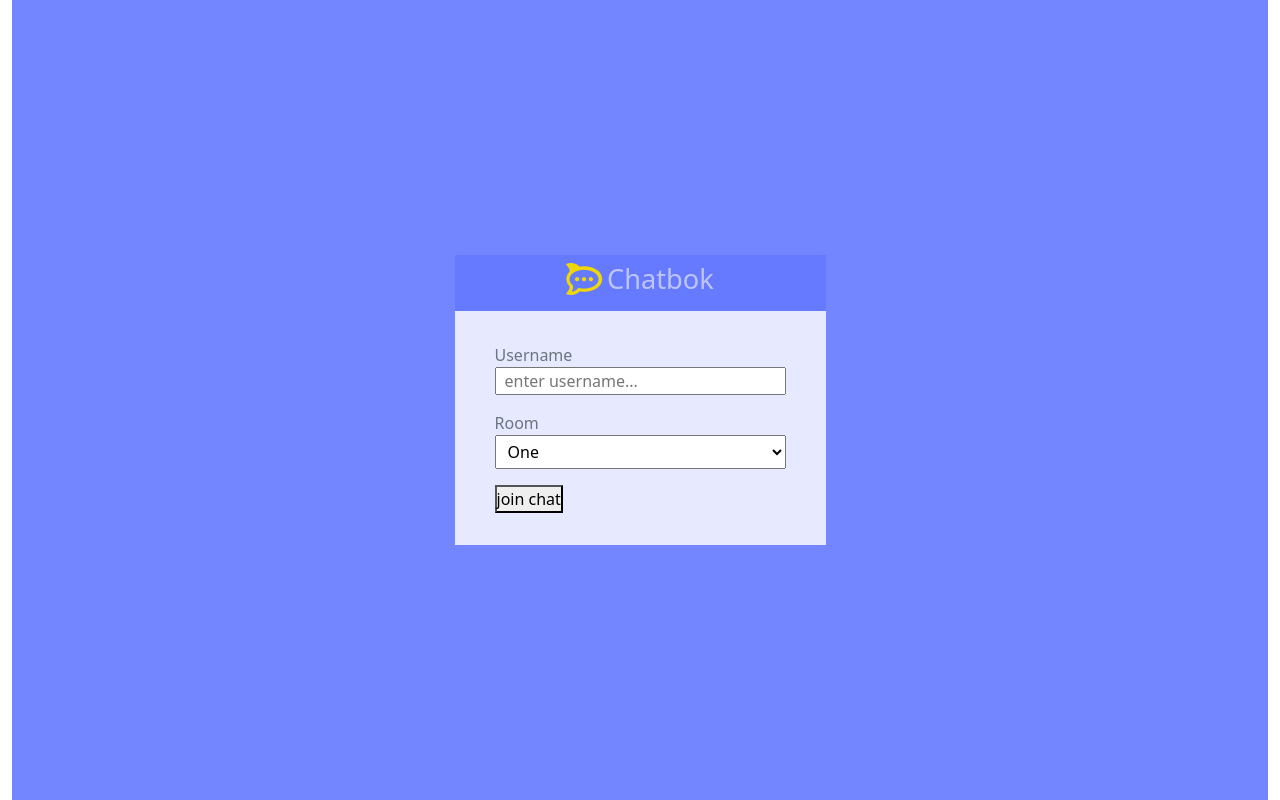
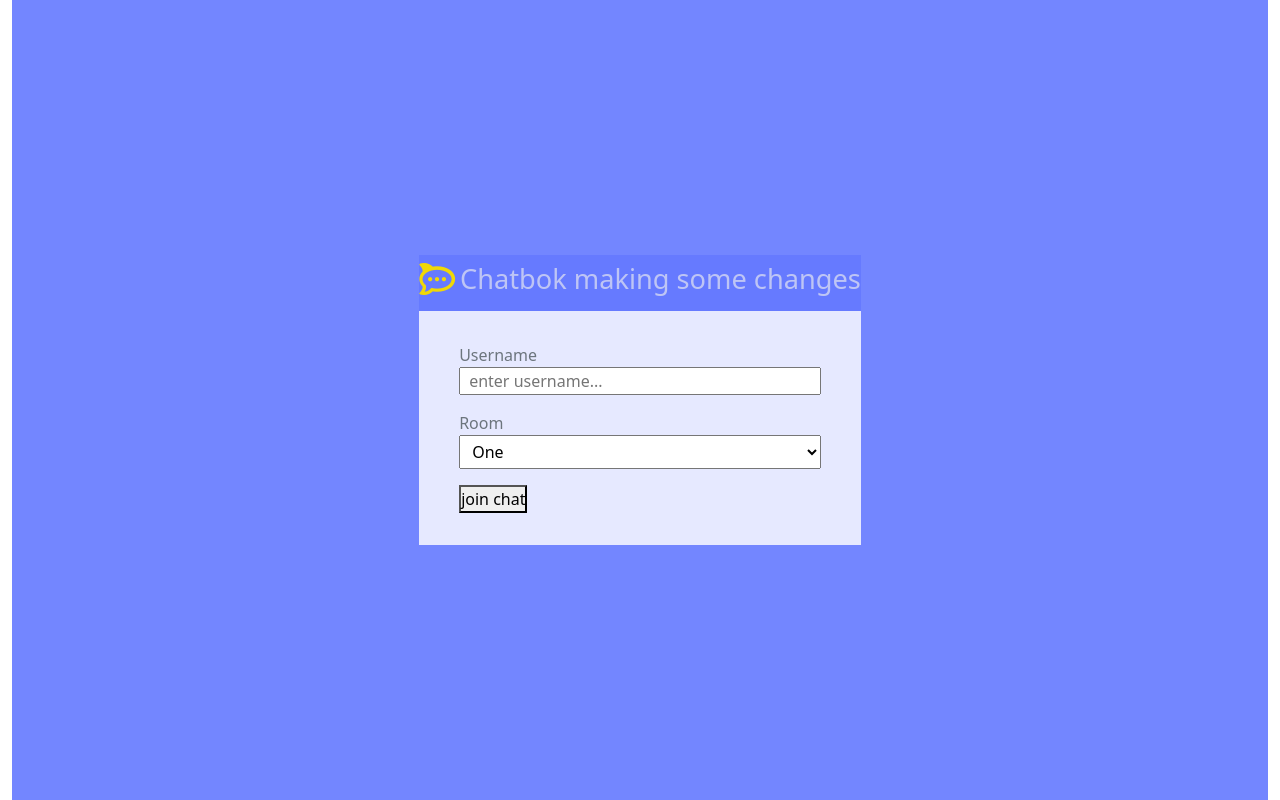
Before and after one commit to kobbin003/chatboks, a website built with webpack: page client/dist/index.html in a window 1280 px wide. Built offline with nearby package versions, Linux system fonts and the light colour scheme.

Commit message:
no change

```diff
--- a/client/dist/index.html
+++ b/client/dist/index.html
@@ -26,7 +26,7 @@
         >
           <div class="chat-logo">
             <i class="fab fa-rocketchat"></i>
-            <h1>Chatbok</h1>
+            <h1>Chatbok making some changes</h1>
           </div>
         </header>
         <div class="loginbody p-4">
```
